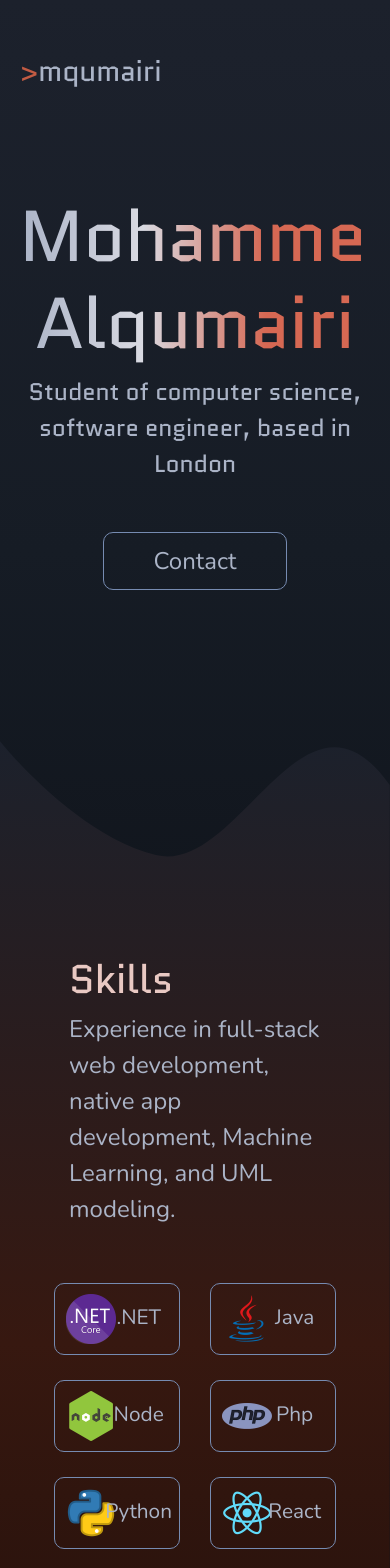
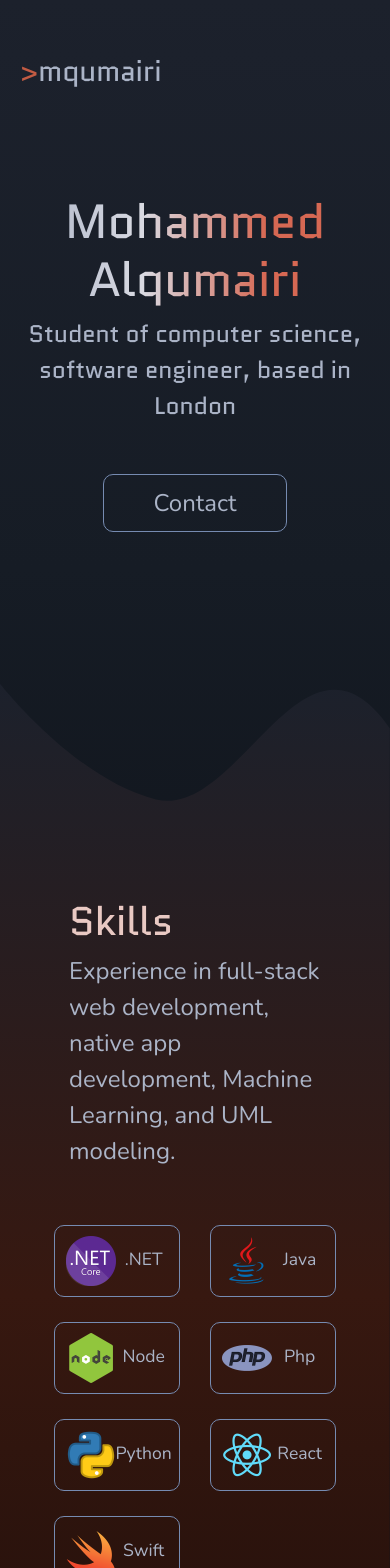
Before and after one commit to MQumairi/portfolio-cleint, a Next.js app: page / in a window 390 px wide. Shown: the top 1568 px of the page. Built offline with nearby package versions, Linux system fonts and the light colour scheme; no server answers.

Commit message:
fixed mobile responsiveness

```diff
--- a/components/About/about.module.css
+++ b/components/About/about.module.css
@@ -39,6 +39,10 @@
 }
 
 @media only screen and (max-width: 768px) {
+  .aboutTitle {
+    font-size: 2em;
+  }
+
   #about {
     width: 100%;
   }
--- a/components/Footer/Footer.tsx
+++ b/components/Footer/Footer.tsx
@@ -7,7 +7,7 @@ const Footer = () => {
 
   return (
     <>
-      <svg viewBox="100% 100% 100% 100%" preserveAspectRatio="xMinYMin slice">
+      <svg viewBox="0 0 0 0" preserveAspectRatio="xMinYMin slice">
         <clipPath
           id="waveF"
           clipPathUnits="objectBoundingBox"
--- a/components/Projects/ProjectSlider/ProjectSlider.tsx
+++ b/components/Projects/ProjectSlider/ProjectSlider.tsx
@@ -74,7 +74,7 @@ const ProjectSlider = ({ projects }) => {
     <div>
       <ProjectSlide project={activeProject} />
 
-      <ul className="pagination" style={{ marginLeft: "20px" }}>
+      <ul className={"pagination " + styles.paginationBar}>
         <li className="page-item">
           <a
             className={styles.pageLink}
--- a/components/Projects/ProjectSlider/projectslider.module.css
+++ b/components/Projects/ProjectSlider/projectslider.module.css
@@ -63,8 +63,21 @@
   background: #28303f !important;
 }
 
+.paginationBar {
+  margin-left: 20px;
+}
+
 @media only screen and (max-width: 768px) {
+  .slideContainer {
+    padding: 100px 20px 100px 20px;
+  }
+
   .projectScreenshot {
-    position: relative;
+    position: static;
+    margin-top: 50px;
+  }
+
+  .paginationBar {
+    margin-left: 0px;
   }
 }
--- a/components/Projects/Projects.tsx
+++ b/components/Projects/Projects.tsx
@@ -10,7 +10,7 @@ const Projects = ({ projects }) => {
 
   return (
     <>
-      <svg viewBox="100% 100% 100% 100%" preserveAspectRatio="xMinYMin slice">
+      <svg viewBox="0 0 0 0" preserveAspectRatio="xMinYMin slice">
         <clipPath
           id="waveG"
           clipPathUnits="objectBoundingBox"
--- a/components/Projects/projects.module.css
+++ b/components/Projects/projects.module.css
@@ -21,6 +21,7 @@
 
 @media only screen and (max-width: 768px) {
   .projectsContainer {
-    margin-top: -350px;
+    padding-top: 180px;
+    margin-top: -380px;
   }
 }
--- a/components/Skills/Skills.tsx
+++ b/components/Skills/Skills.tsx
@@ -14,7 +14,7 @@ const Skills: React.FC<IProps> = ({ skill, tech }) => {
 
   return (
     <>
-      <svg viewBox="100% 100% 100% 100%" preserveAspectRatio="xMinYMin slice">
+      <svg viewBox="0 0 0 0" preserveAspectRatio="xMinYMin slice">
         <clipPath
           id="wave"
           clipPathUnits="objectBoundingBox"
--- a/components/Skills/Tech/TechIcon/techIcon.module.css
+++ b/components/Skills/Tech/TechIcon/techIcon.module.css
@@ -21,3 +21,11 @@
   font-size: 1.3em;
   margin-left: -20px;
 }
+
+@media only screen and (max-width: 768px) {
+  .techIconText {
+    font-size: 1.1em;
+    margin-top: 10px;
+    margin-left: -10px;
+  }
+}
--- a/components/Skills/skills.module.css
+++ b/components/Skills/skills.module.css
@@ -13,6 +13,6 @@
 
 @media only screen and (max-width: 768px) {
   .skillsContainerContent {
-    padding-bottom: 300px;
+    padding-bottom: 320px;
   }
 }
--- a/pages/index.tsx
+++ b/pages/index.tsx
@@ -13,6 +13,7 @@ const Home = ({ dataAbout, dataSkills, dataTechs, dataProjects }) => {
     <>
       <Head>
         <title>Mohammed Alqumairi</title>
+        <meta name="viewport" content="width=device-width, initial-scale=1" />
       </Head>
       <div id="mainContainer">
         <Logo />
```
